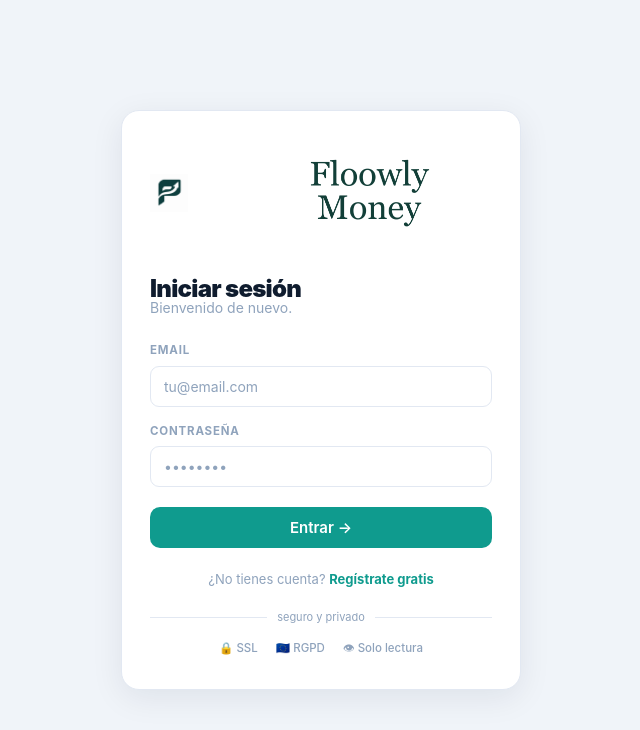
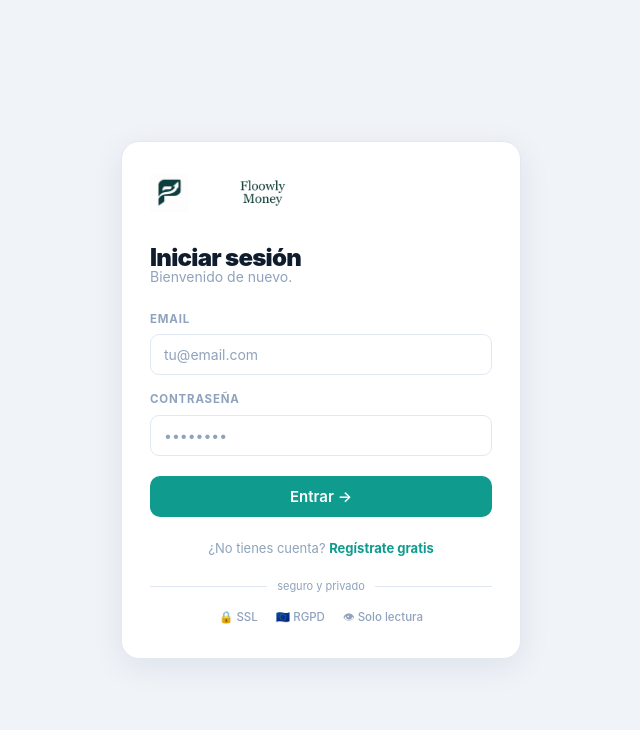
Before and after one commit to LvisSrvices/floowly-app-, a Next.js app: page /login in a window 1280 px wide. Shown: the top 730 px of the page, without its empty margins (319-959 px from the left). Built offline with nearby package versions, Linux system fonts and the light colour scheme; no server answers.

Commit message:
fix: constrain wordmark height to match icon size

```diff
--- a/components/FloowlyLogo.tsx
+++ b/components/FloowlyLogo.tsx
@@ -1,10 +1,10 @@
 type Variant = 'light' | 'dark'
 type Size = 'sm' | 'md' | 'lg'
 
-const SIZES: Record<Size, { icon: number; wordmark: number; gap: number }> = {
-  sm: { icon: 28, wordmark: 72,  gap: 8  },
-  md: { icon: 38, wordmark: 96,  gap: 10 },
-  lg: { icon: 52, wordmark: 128, gap: 12 },
+const SIZES: Record<Size, { icon: number; wordmarkH: number; gap: number }> = {
+  sm: { icon: 28, wordmarkH: 14, gap: 8  },
+  md: { icon: 38, wordmarkH: 18, gap: 10 },
+  lg: { icon: 52, wordmarkH: 24, gap: 12 },
 }
 
 export function FloowlyIcon({ size = 36 }: { size?: number }) {
@@ -34,11 +34,10 @@ export default function FloowlyLogo({
       <img
         src="/wordmark.png"
         alt="Floowly Money"
-        height={s.icon * 0.55}
         style={{
           display: 'block',
-          objectFit: 'contain',
-          objectPosition: 'left center',
+          height: s.icon,
+          width: 'auto',
           filter: variant === 'dark' ? 'brightness(0) invert(1)' : 'none',
           opacity: variant === 'dark' ? 0.9 : 1,
         }}
```
